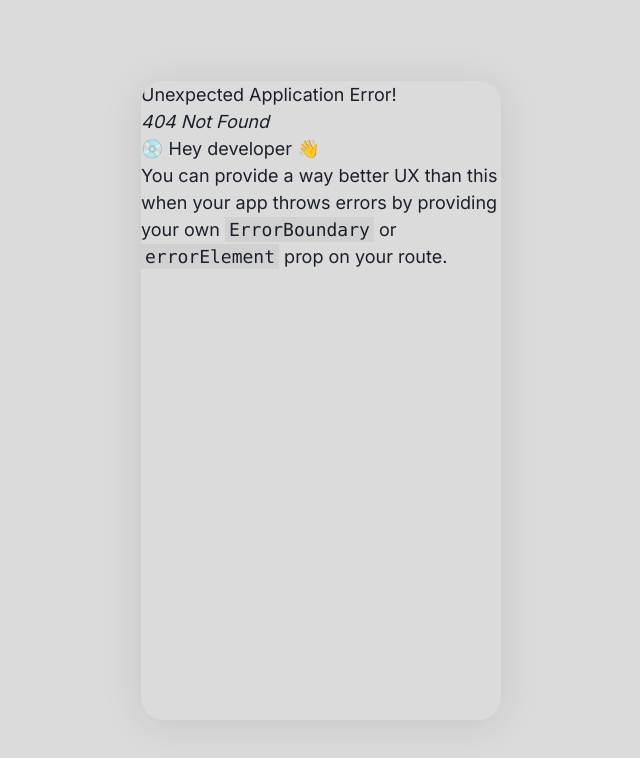
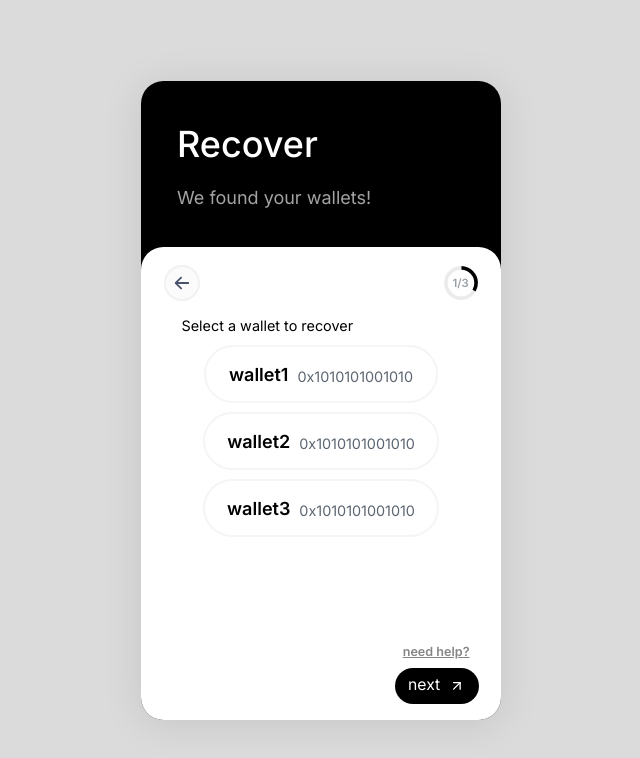
Before and after one commit to dark-circles-2022/panda-wallet, a React (Create React App) app: page /test in a window 1280 px wide. Before the commit this address had no page. Shown: the top 758 px of the page, without its empty margins (319-959 px from the left). Built offline with nearby package versions, Linux system fonts and the light colour scheme.

Commit message:
Add WalletSelect Recovery Screen

```diff
--- a/src/index.tsx
+++ b/src/index.tsx
@@ -8,6 +8,7 @@ import WalletName from './screens/WalletName';
 import AddGuardians from './screens/AddGuardians';
 import theme from './theme';
 import { createBrowserRouter } from 'react-router-dom';
+import WalletSelect from './screens/WalletSelectRecovery';
 
 const container = document.getElementById('root');
 if (!container) throw new Error('Failed to find the root element');
@@ -38,6 +39,10 @@ const router = createBrowserRouter(
         />
       </Route>
       {/* Recover */}
+      <Route
+        path="test"
+        element={<WalletSelect />}
+      />
     </Route>
   )
   // {
--- a/src/screens/Test.tsx
+++ b/src/screens/Test.tsx
@@ -1,4 +1,4 @@
-import OnboardingLayout from '../layout/Onboarding';
+import OnboardingLayout from '../layout/OnboardingLayout';
 
 const Test = () => {
   return (
--- a/src/screens/WalletSelectRecovery.tsx
+++ b/src/screens/WalletSelectRecovery.tsx
@@ -1,4 +1,4 @@
-import OnboardingLayout from '../layout/Onboarding';
+import OnboardingLayout from '../layout/OnboardingLayout';
 import PrimaryButton from '../components/common/Button';
 import { Box, Flex, Text, useRadio, useRadioGroup, VStack } from '@chakra-ui/react';
 import { BiWalletAlt as Wallet } from 'react-icons/bi';
@@ -32,6 +32,13 @@ const WalletSelect = () => {
       canSkip={false}
     >
       <VStack {...group}>
+        <Text
+          textAlign={'left'}
+          w="full"
+          fontSize={'0.8rem'}
+        >
+          Select a wallet to recover
+        </Text>
         {wallets.map((wallet) => {
           const radio = getRadioProps({ wallet });
           return (
@@ -39,7 +46,16 @@ const WalletSelect = () => {
               key={wallet.name}
               {...radio}
             >
-              {`${wallet.name}/${wallet.address}`}
+              <Text fontWeight={'600'}>{wallet.name}</Text>
+              <Text
+                as="span"
+                fontSize={'0.8rem'}
+                fontWeight={400}
+                ml="0.5rem"
+                color={'text.main.200'}
+              >
+                {wallet.address}
+              </Text>
             </WalletOption>
           );
         })}
@@ -57,23 +73,27 @@ const WalletOption = (props) => {
   return (
     <Box as="label">
       <input {...input} />
-      <Box
+      <Flex
         {...checkbox}
         cursor="pointer"
         borderWidth="1px"
-        borderRadius="md"
-        boxShadow="md"
+        borderRadius="full"
+        border="2px solid"
+        borderColor={'icon.border.50'}
+        align={'end'}
         _checked={{
-          borderColor: 'icon.border.100',
+          borderColor: 'icon.border.200',
+          outline: 'none',
         }}
         _focus={{
           boxShadow: 'outline',
+          outline: 'none',
         }}
         px={5}
         py={3}
       >
         {props.children}
-      </Box>
+      </Flex>
     </Box>
   );
 };
```
